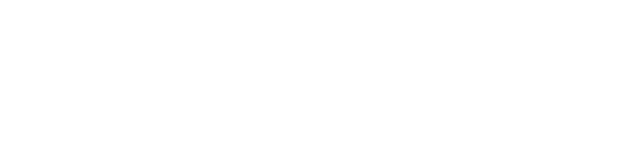
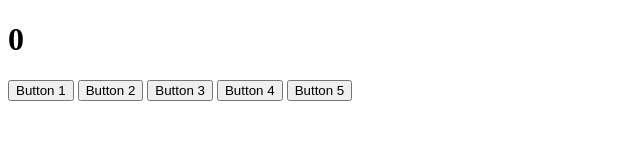
Before and after one commit to aj-goh/ninetynine, a plain HTML site: page index.html in a window 1280 px wide. Shown: the whole page, without its empty margins (0-640 px from the left). Drawn offline with Linux system fonts and the light colour scheme.

Commit message:
Add index.html

```diff
--- a/index.html
+++ b/index.html
@@ -11,7 +11,13 @@
 </head>
 
 <body>
+    <h1 id="currentNum">0</h1>
 
+    <button id="btn1">Button 1</button>
+    <button id="btn2">Button 2</button>
+    <button id="btn3">Button 3</button>
+    <button id="btn4">Button 4</button>
+    <button id="btn5">Button 5</button>
 </body>
 
 </html>
```
